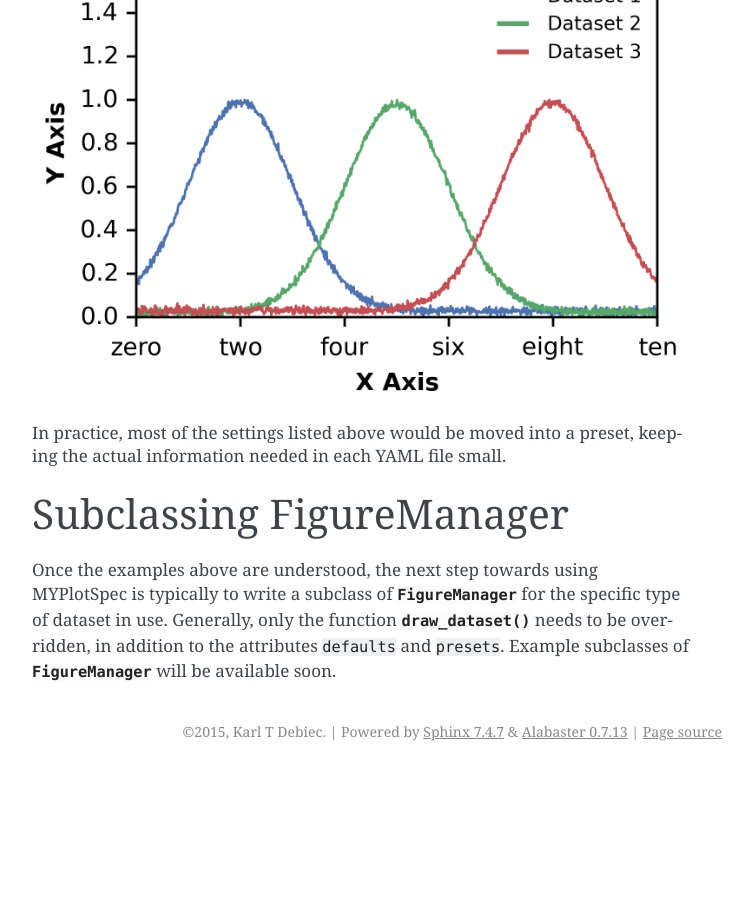
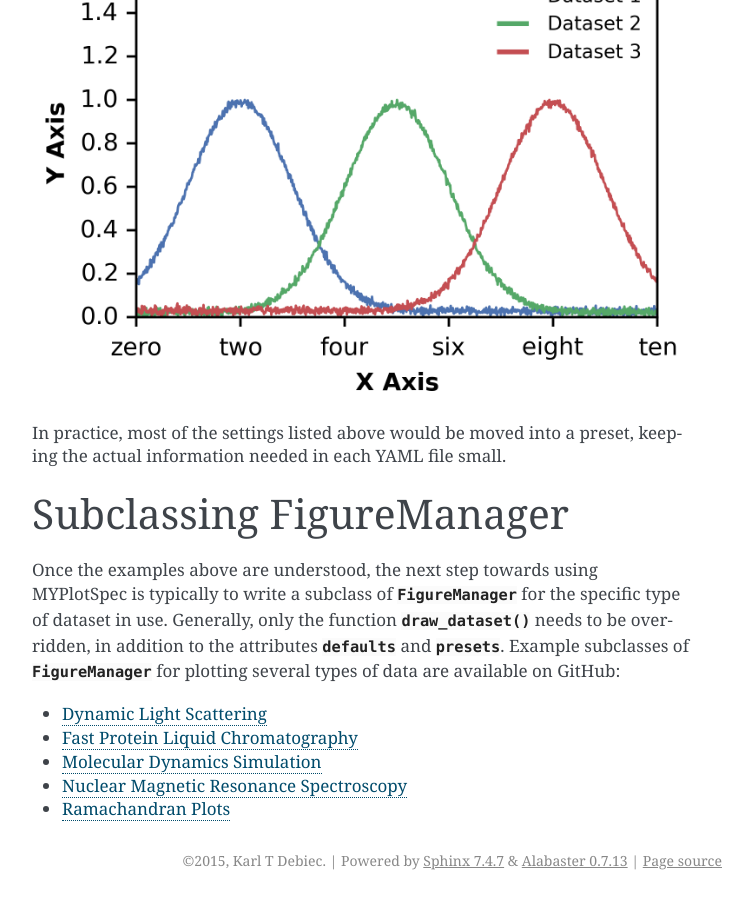
Before and after one commit to KarlTDebiec/myplotspec, a Sphinx documentation site: the page built from doc/usage.rst, in a window 1280 px wide and 900 px high, scrolled down 6489 px. Shown: the whole window, without its empty margins (388-1141 px from the left). Built offline with Sphinx 7.4.7, drawn with Linux system fonts in a browser that asks for light colours; before the commit the page ends 7260 px from its top, so only the background shows below that.

Commit message:
Updated documentation and generated new pdf

```diff
--- a/FigureManager.py
+++ b/FigureManager.py
@@ -835,7 +835,7 @@ class FigureManager(object):
 
         Returns:
           dataset (cls): Dataset, either initialized new or copied from
-            cache
+          cache
         """
         verbose = kwargs.get("verbose", 1)
         debug = kwargs.get("debug", 0)
--- a/__init__.py
+++ b/__init__.py
@@ -251,7 +251,7 @@ def multi_get_copy(*args, **kwargs):
 
 def multi_pop(*args, **kwargs):
     """
-    Scans dict for keys; returns first value and deletes others.
+    Scans dict for keys; returns first value and deletes it and others.
 
     Arguments:
       keys (str, list): Acceptable key(s) in order of decreasing
--- a/doc/usage.rst
+++ b/doc/usage.rst
@@ -228,6 +228,19 @@ Subclassing FigureManager
 Once the examples above are understood, the next step towards using MYPlotSpec
 is typically to write a subclass of :class:`~.FigureManager.FigureManager` for
 the specific type of dataset in use. Generally, only the function
-:func:`~.FigureManager.FigureManager.draw_dataset` needs to be overridden, in
-addition to the attributes ``defaults`` and ``presets``. Example subclasses of
-:class:`~.FigureManager.FigureManager` will be available soon.
+:meth:`~.FigureManager.FigureManager.draw_dataset` needs to be overridden, in
+addition to the attributes :attr:`~.FigureManager.FigureManager.defaults` and
+:attr:`~.FigureManager.FigureManager.presets`. Example subclasses of
+:class:`~.FigureManager.FigureManager` for plotting several types of data are
+available on GitHub:
+
+- `Dynamic Light Scattering
+  <https://github.com/KarlTDebiec/myplotspec_dls>`_
+- `Fast Protein Liquid Chromatography
+  <https://github.com/KarlTDebiec/myplotspec_fplc>`_
+- `Molecular Dynamics Simulation
+  <https://github.com/KarlTDebiec/myplotspec_sim>`_
+- `Nuclear Magnetic Resonance Spectroscopy
+  <https://github.com/KarlTDebiec/myplotspec_nmr>`_
+- `Ramachandran Plots
+  <https://github.com/KarlTDebiec/Ramaplot>`_
```
Also changed, not shown: doc/code.rst (+6 -1 lines), 1 other file.
